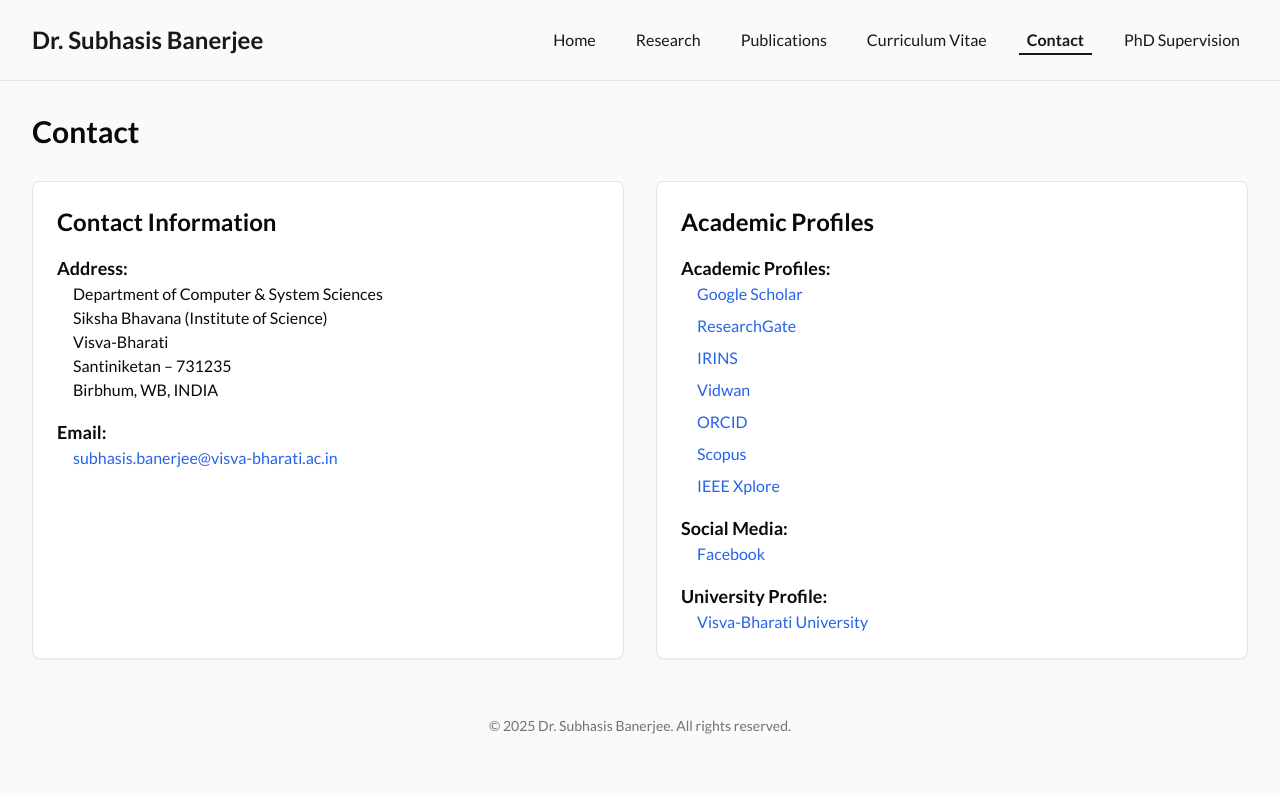
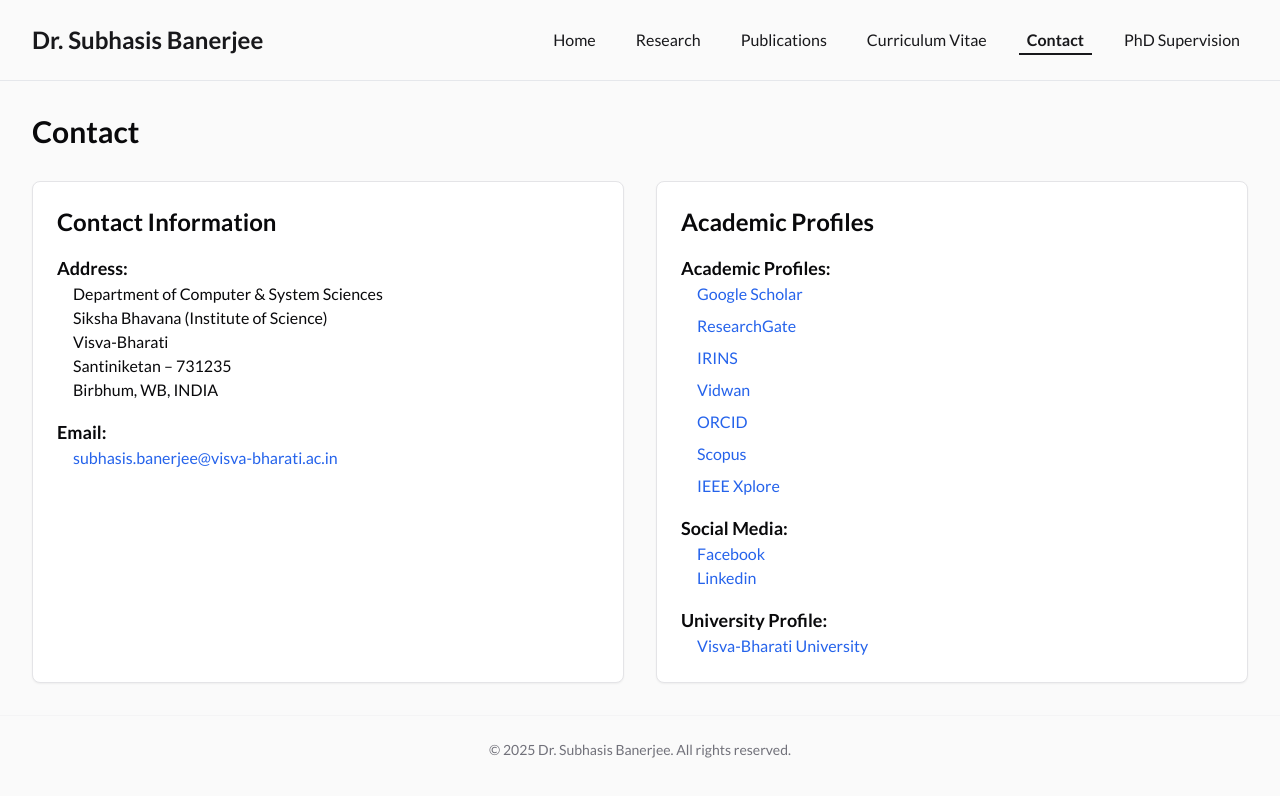
Before and after one commit to web2cloudapp/Dr-Subhasis-Banerjee, a Next.js app: page /contact in a window 1280 px wide. Shown: the top 796 px of the page. Built offline with nearby package versions, Linux system fonts and the light colour scheme.

Commit message:
Update page.tsx

```diff
--- a/src/app/contact/page.tsx
+++ b/src/app/contact/page.tsx
@@ -122,6 +122,18 @@ export default function Contact() {
                   </a>
                 </li>
               </ul>
+               <ul className="ml-4 space-y-2">
+                <li>
+                  <a
+                    href="https://www.linkedin.com/in/subhasis-banerjee-05313853/"
+                    target="_blank"
+                    rel="noopener noreferrer"
+                    className="text-blue-600 hover:underline"
+                  >
+                    Linkedin
+                  </a>
+                </li>
+              </ul>
             </div>
 
             <div>
```
